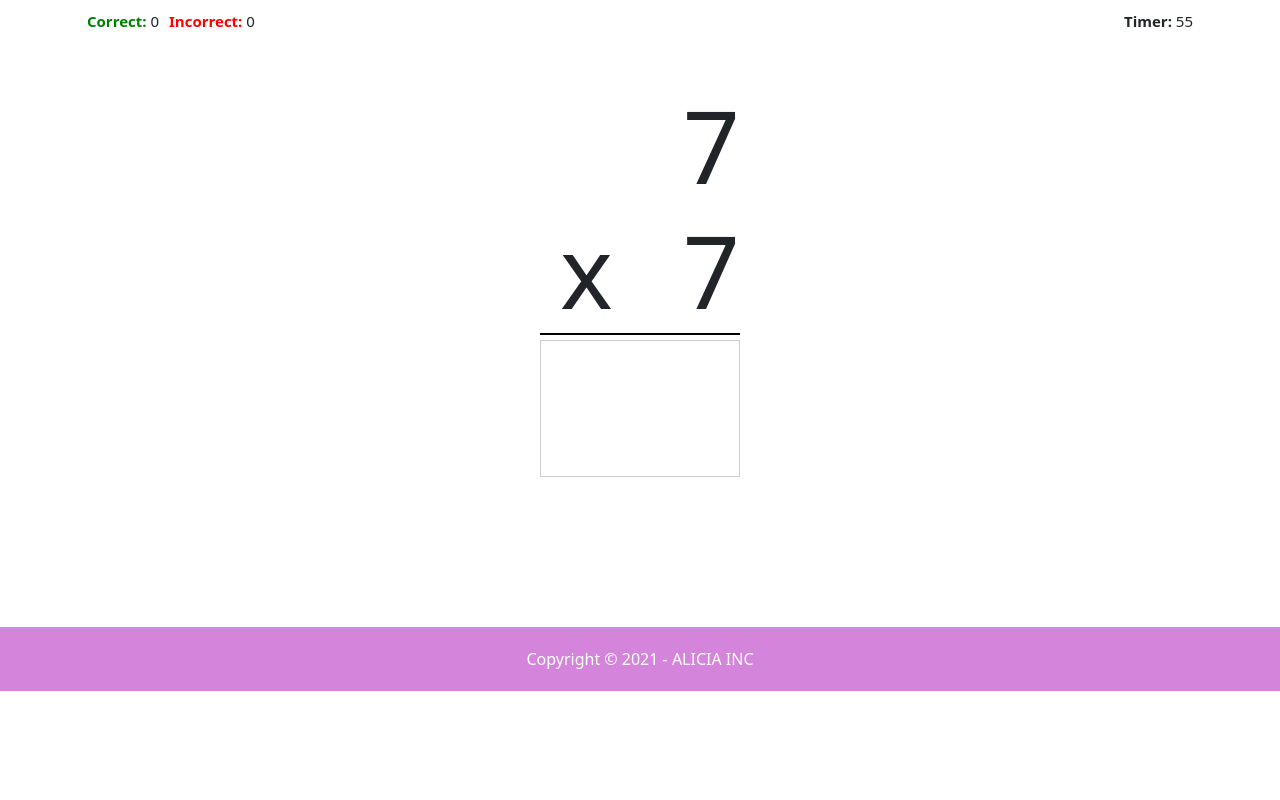
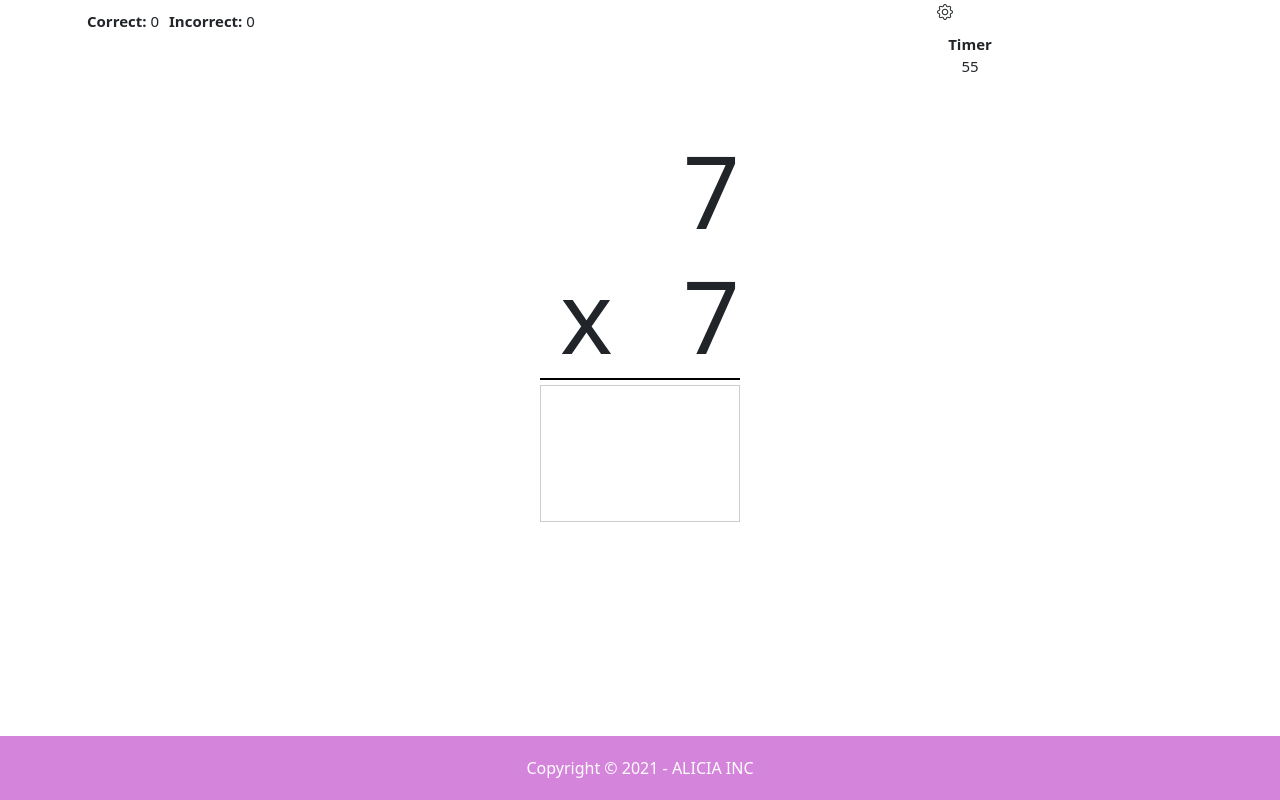
Before and after one commit to creatifiv/app-x, an Angular app: page / in a window 1280 px wide. Built offline with nearby package versions, Linux system fonts and the light colour scheme.

Commit message:
added settings

```diff
--- a/package.json
+++ b/package.json
@@ -19,13 +19,15 @@
     "@angular/platform-browser": "~11.0.4",
     "@angular/platform-browser-dynamic": "~11.0.4",
     "@angular/router": "~11.0.4",
+    "bootstrap-icons": "^1.3.0",
+    "i": "^0.3.6",
     "rxjs": "~6.6.0",
     "tslib": "^2.0.0",
     "zone.js": "~0.10.2"
   },
   "devDependencies": {
     "@angular-devkit/build-angular": "~0.1100.4",
-    "@angular/cli": "~11.0.4",
+    "@angular/cli": "^11.2.1",
     "@angular/compiler-cli": "~11.0.4",
     "@types/jasmine": "~3.6.0",
     "@types/node": "^12.11.1",
--- a/src/app/app.component.css
+++ b/src/app/app.component.css
@@ -2,7 +2,8 @@
 
 footer{
 
-
+	position: fixed;
+	bottom: 0;
 	z-index: 1;
 	width: 100%;
 	margin: 150px 0 0;
--- a/src/app/app.component.html
+++ b/src/app/app.component.html
@@ -12,7 +12,6 @@
 
 </nav>
 -->
-
 
 <app-expression></app-expression>
 
--- a/src/app/app.module.ts
+++ b/src/app/app.module.ts
@@ -5,6 +5,7 @@ import { FormsModule } from '@angular/forms';
 
 import { AppComponent } from './app.component';
 import { ExpressionComponent } from './expression/expression.component';
+import { SettingsComponent } from './settings/settings.component';
 
 
 
@@ -12,6 +13,7 @@ import { ExpressionComponent } from './expression/expression.component';
   declarations: [
     AppComponent,
     ExpressionComponent,
+    SettingsComponent,
 
   ],
   imports: [
--- a/src/app/expression/expression.component.css
+++ b/src/app/expression/expression.component.css
@@ -1,3 +1,4 @@
+@import "~bootstrap-icons/font/bootstrap-icons.css";
 
 
 p {
@@ -31,21 +32,44 @@ input[type=number] {
   line-height: 125px;
 }
 
+
+.settings-box{
+
+  width: 100px;
+  position: absolute;
+  border: 1px solid black;
+  border-bottom: transparent;
+  background-color: white;
+}
+
+.settings{
+
+  margin: 0;
+  padding-left: 0;
+}
+
+.settings li{
+
+  font-size: 16px;
+  text-align: right;
+  border-bottom: 1px solid black;
+  list-style-type: none;
+}
+
 #timer{
 
-  text-align: right;
+  text-align: center;
   margin-right: 5px;
 }
 
 
 #timer, #tally{
 
-  margin-top: 10px;
   font-size: 15px;
 }
 
 #tally{
-
+  margin-top: 10px;
   padding-left: 0;
 }
 
@@ -63,7 +87,7 @@ input[type=number] {
 
   font-weight: bold;
 }
-
+/*
 .green{
 
   color: green;
@@ -72,7 +96,7 @@ input[type=number] {
 
   color: red;
 }
-
+*/
 
  #expression{
 
--- a/src/app/expression/expression.component.html
+++ b/src/app/expression/expression.component.html
@@ -12,8 +12,16 @@
      </ul>
     </div>
 
-    <div class="col-sm-3 offset-sm-3">
-      <p id="timer"><b>Timer:</b> {{seconds}} </p>
+
+    <div id="settings" class="col-sm-3 offset-sm-3">
+      <i class="bi bi-gear" (click)="showSettings($event)"></i>
+
+      <div [style.display] = "display" class="settings-box">
+        <ul class="settings">
+          <li (click)="changeSettings($event, 60)"><i class="bi bi-plus"></i>60 s</li>
+          <li (click)="changeSettings($event, 180)"><i class="bi bi-plus"></i>180 s</li>
+        </ul>
+      </div>
     </div>
 
   </div>
@@ -21,6 +29,13 @@
 
 
  <!-- <button (click) = "resutls($event)">Show Resutls</button> -->
+
+ <div class="row">
+  <div class="col-sm-3 offset-sm-8">
+      <p id="timer"><b>Timer</b><br/> {{seconds}} </p>
+  </div>
+
+ </div>
 
 
   <div class="row">
--- a/src/app/expression/expression.component.ts
+++ b/src/app/expression/expression.component.ts
@@ -20,6 +20,9 @@ export class ExpressionComponent implements OnInit {
 
   f1 = 0;
   f2 = 0;
+
+  display = "none";
+  clicks = 0;
 
   showResults = false;
 
@@ -85,6 +88,24 @@ export class ExpressionComponent implements OnInit {
 
 
 
+  }
+
+  showSettings(event:any){
+
+      this.display = "block";
+      this.clicks++;
+
+      if(this.clicks >= 2){
+
+        this.display = "none"
+        this.clicks = 0;
+      }
+
+  }
+
+  changeSettings(event:any, sec:number){
+
+      this.seconds = sec;
   }
 
 
--- /dev/null
+++ b/src/app/settings/settings.component.html
@@ -0,0 +1 @@
+<p>settings works!</p>
--- /dev/null
+++ b/src/app/settings/settings.component.ts
@@ -0,0 +1,15 @@
+import { Component, OnInit } from '@angular/core';
+
+@Component({
+  selector: 'app-settings',
+  templateUrl: './settings.component.html',
+  styleUrls: ['./settings.component.css']
+})
+export class SettingsComponent implements OnInit {
+
+  constructor() { }
+
+  ngOnInit(): void {
+  }
+
+}
```
Also changed, not shown: src/app/settings/settings.component.css (added), 2 other files (tests, documents, lock files or other folders).
